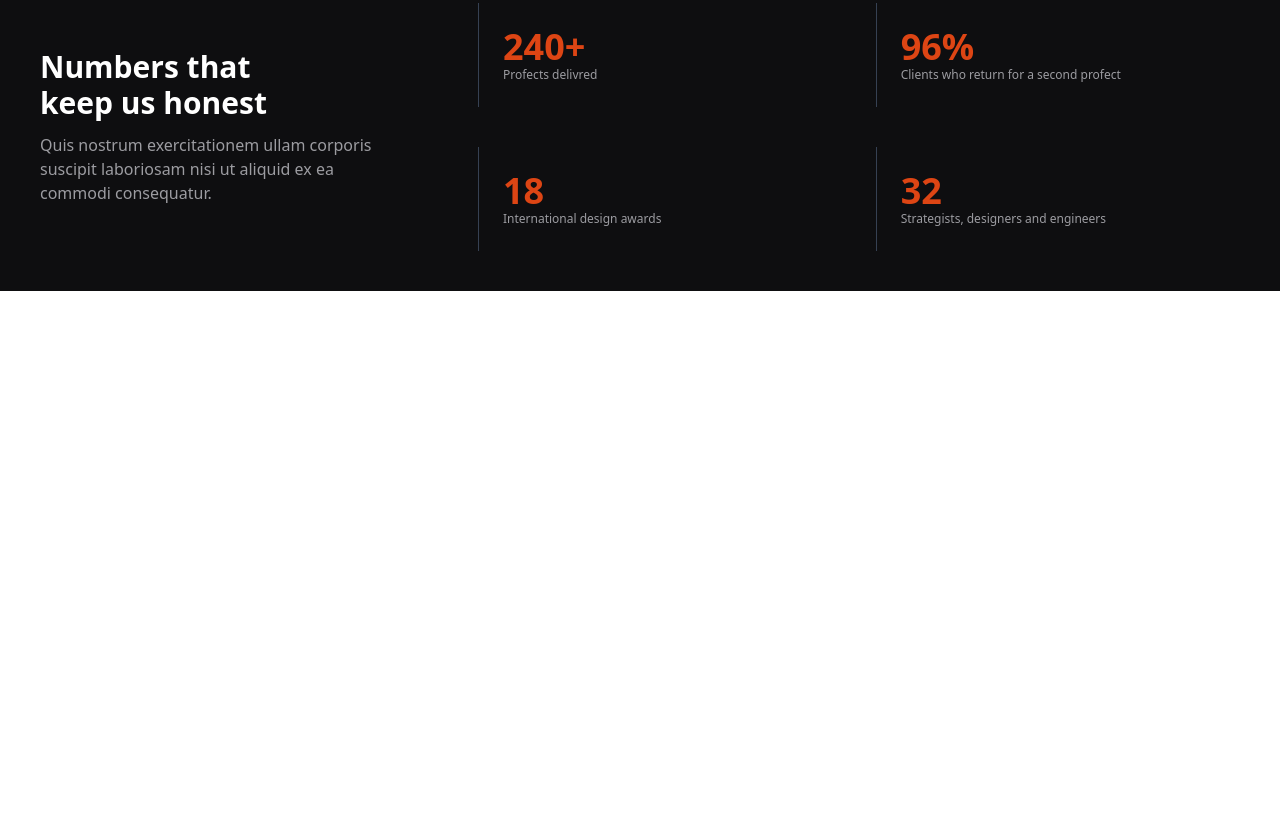
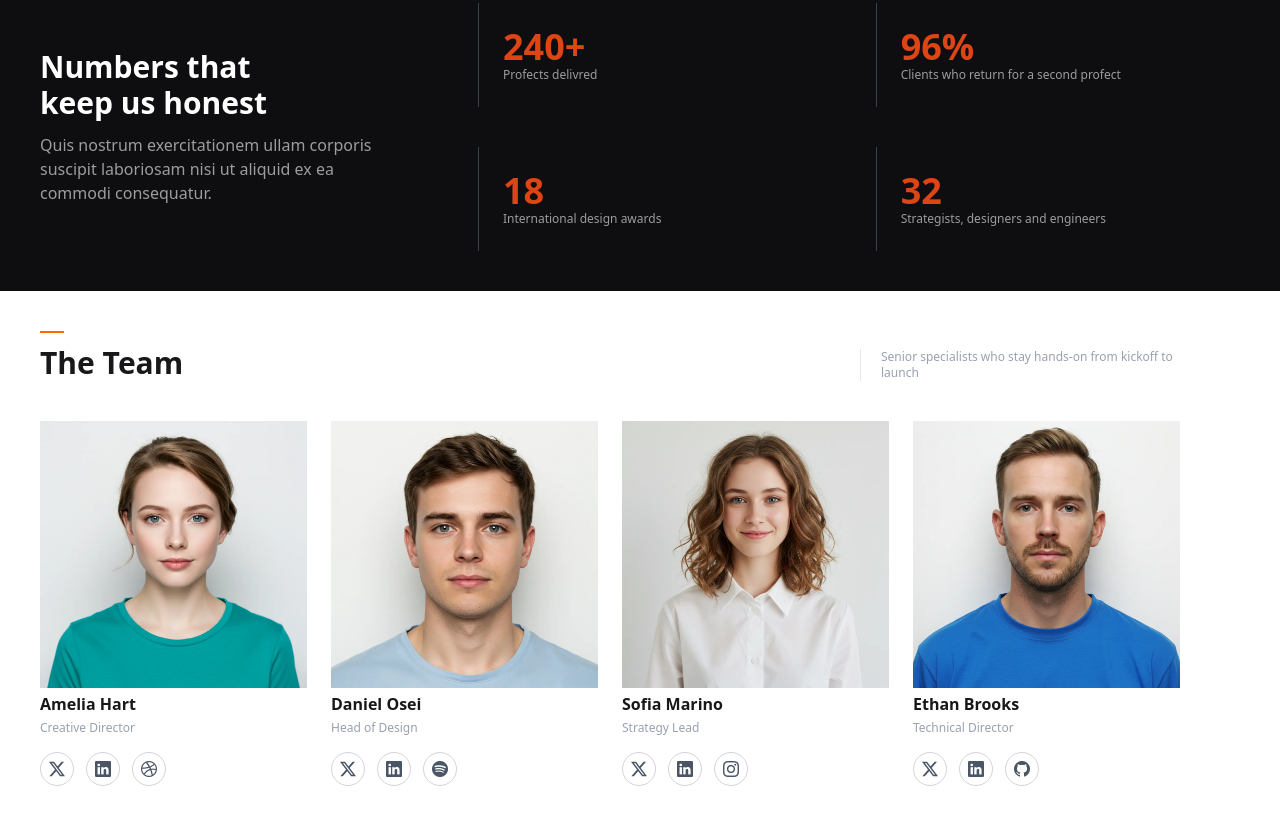
Before and after one commit to Samir-Belgassab/Samir-Belgssab, a website: page index.html in a window 1280 px wide. Shown: the part 1357-2183 px from the top of the page. Before the commit the page ends 1648 px from the top, so only its background shows below. Drawn offline with nearby package versions, Linux system fonts and the light colour scheme.

Commit message:
add Section 8

```diff
--- a/index.html
+++ b/index.html
@@ -131,6 +131,62 @@
             </div>
         </div>
     </section>
+
+     <!-- Section -8- -->
+
+    <section class="flex items-center px-10 py-10">
+        <div class="w-[95%] flex flex-col gap-10">
+            <div class="flex justify-between items-end gap-6">
+                <div class="flex flex-col gap-3">
+                   <hr class="w-6 border-t-2 border-orange-500">
+                    <h2 class="text-3xl font-bold">The Team</h2>
+                </div>
+                <p class="text-xs text-gray-400 w-80 border-l border-gray-200 pl-5">Senior specialists who stay hands-on from kickoff to launch</p>
+            </div>
+            <div class="flex gap-6 justify-center ">
+                 <div class="flex flex-col gap-1">
+                    <img class="w-lg" src="./public/images/amelia.png" alt="">
+                    <h3 class="font-semibold ">Amelia Hart</h3>
+                    <p class="text-xs text-gray-400">Creative Director</p>
+                    <div class="flex gap-3 pt-3">
+                        <i class="border rounded-[50%] border-gray-300 text-gray-600 hover:text-white hover:bg-orange-500 py-1 px-2 bi bi-twitter-x"></i>
+                        <i class="border rounded-[50%] border-gray-300 text-gray-600 hover:text-white hover:bg-orange-500 py-1 px-2 bi bi-linkedin"></i>
+                        <i class="border rounded-[50%] border-gray-300 text-gray-600 hover:text-white hover:bg-orange-500 py-1 px-2 bi bi-dribbble"></i>
+                    </div>
+            </div>
+                 <div class="flex flex-col gap-1">
+                    <img class="w-lg" src="./public/images/daniel.png" alt="">
+                    <h3 class="font-semibold ">Daniel Osei</h3>
+                    <p class="text-xs text-gray-400">Head of Design</p>
+                    <div class="flex gap-3 pt-3">
+                        <i class="border rounded-[50%] border-gray-300 text-gray-600 hover:text-white hover:bg-orange-500 py-1 px-2 bi bi-twitter-x"></i>
+                        <i class="border rounded-[50%] border-gray-300 text-gray-600 hover:text-white hover:bg-orange-500 py-1 px-2 bi bi-linkedin"></i>
+                        <i class="border rounded-[50%] border-gray-300 text-gray-600 hover:text-white hover:bg-orange-500 py-1 px-2 bi bi-spotify"></i>
+                    </div>
+            </div>
+                 <div class="flex flex-col gap-1">
+                    <img class="w-lg" src="./public/images/sofia.png" alt="">
+                    <h3 class="font-semibold ">Sofia Marino</h3>
+                    <p class="text-xs text-gray-400">Strategy Lead</p>
+                    <div class="flex gap-3 pt-3">
+                        <i class="border rounded-[50%] border-gray-300 text-gray-600 hover:text-white hover:bg-orange-500 py-1 px-2 bi bi-twitter-x"></i>
+                        <i class="border rounded-[50%] border-gray-300 text-gray-600 hover:text-white hover:bg-orange-500 py-1 px-2 bi bi-linkedin"></i>
+                        <i class="border rounded-[50%] border-gray-300 text-gray-600 hover:text-white hover:bg-orange-500 py-1 px-2 bi bi-instagram"></i>
+                    </div>
+            </div>
+                 <div class="flex flex-col gap-1">
+                    <img class="w-lg" src="./public/images/ethan.png" alt="">
+                    <h3 class="font-semibold ">Ethan Brooks</h3>
+                    <p class="text-xs text-gray-400">Technical Director</p>
+                    <div class="flex gap-3 pt-3">
+                        <i class="border rounded-[50%] border-gray-300 text-gray-600 hover:text-white hover:bg-orange-500 py-1 px-2 bi bi-twitter-x"></i>
+                        <i class="border rounded-[50%] border-gray-300 text-gray-600 hover:text-white hover:bg-orange-500 py-1 px-2 bi bi-linkedin"></i>
+                        <i class="border rounded-[50%] border-gray-300 text-gray-600 hover:text-white hover:bg-orange-500 py-1 px-2 bi bi-github"></i>
+                    </div>
+            </div>
+        </div>
+    </section>
+
     <script src="https://cdn.jsdelivr.net/npm/@tailwindcss/browser@4"></script>
 </body>
 
```
